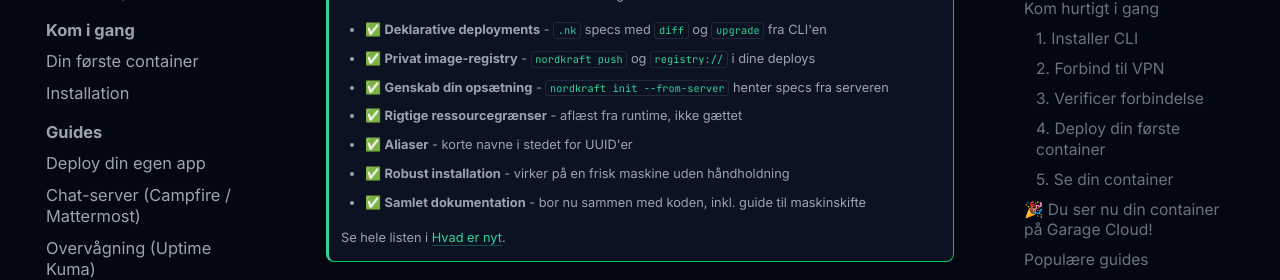
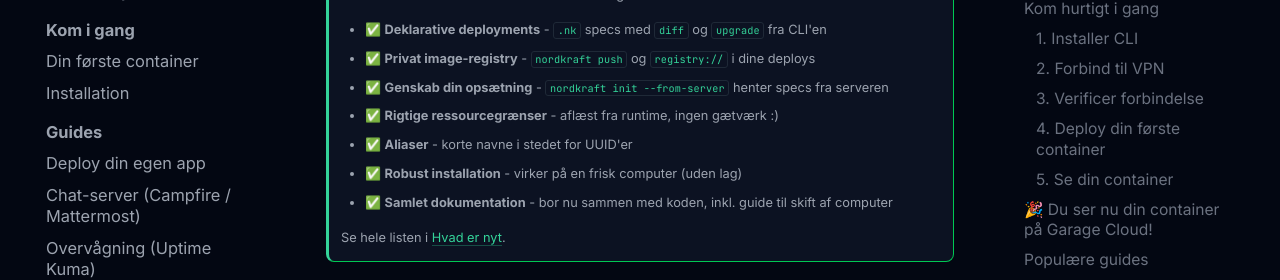
Before and after one commit to ft-karlsson/nordkraft-io-garage-cloud, an MkDocs documentation site: the page built from docs/index.md, in a window 1280 px wide and 900 px high, scrolled down 391 px. Shown: the part 152-432 px from the top of the window. Built offline with MkDocs 1.6.1 and Material for MkDocs 9.7.7, drawn with Linux system fonts in a browser that asks for light colours; comment, search, counter and statistics services are not loaded.

Commit message:
Refine resource limits and installation documentation
Updated descriptions for resource limits and installation notes.

```diff
--- a/docs/index.md
+++ b/docs/index.md
@@ -13,10 +13,10 @@ Velkommen til dokumentationen for nordkraft.io Garage Cloud - en dansk open sour
     - ✅ **Deklarative deployments** - `.nk` specs med `diff` og `upgrade` fra CLI'en
     - ✅ **Privat image-registry** - `nordkraft push` og `registry://` i dine deploys
     - ✅ **Genskab din opsætning** - `nordkraft init --from-server` henter specs fra serveren
-    - ✅ **Rigtige ressourcegrænser** - aflæst fra runtime, ikke gættet
+    - ✅ **Rigtige ressourcegrænser** - aflæst fra runtime, ingen gætværk :)
     - ✅ **Aliaser** - korte navne i stedet for UUID'er
-    - ✅ **Robust installation** - virker på en frisk maskine uden håndholdning
-    - ✅ **Samlet dokumentation** - bor nu sammen med koden, inkl. guide til maskinskifte
+    - ✅ **Robust installation** - virker på en frisk computer (uden lag)
+    - ✅ **Samlet dokumentation** - bor nu sammen med koden, inkl. guide til skift af computer
 
     Se hele listen i [Hvad er nyt](changelog.md).
 
```
